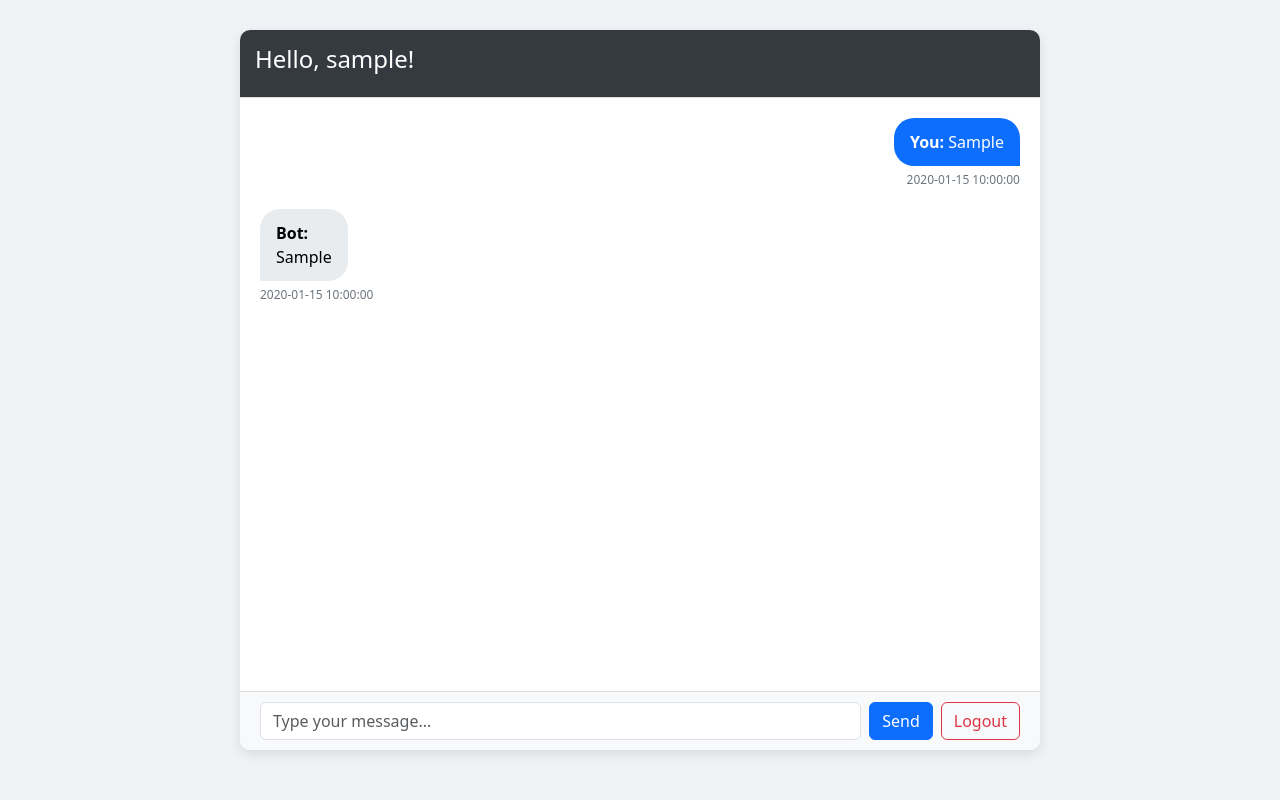
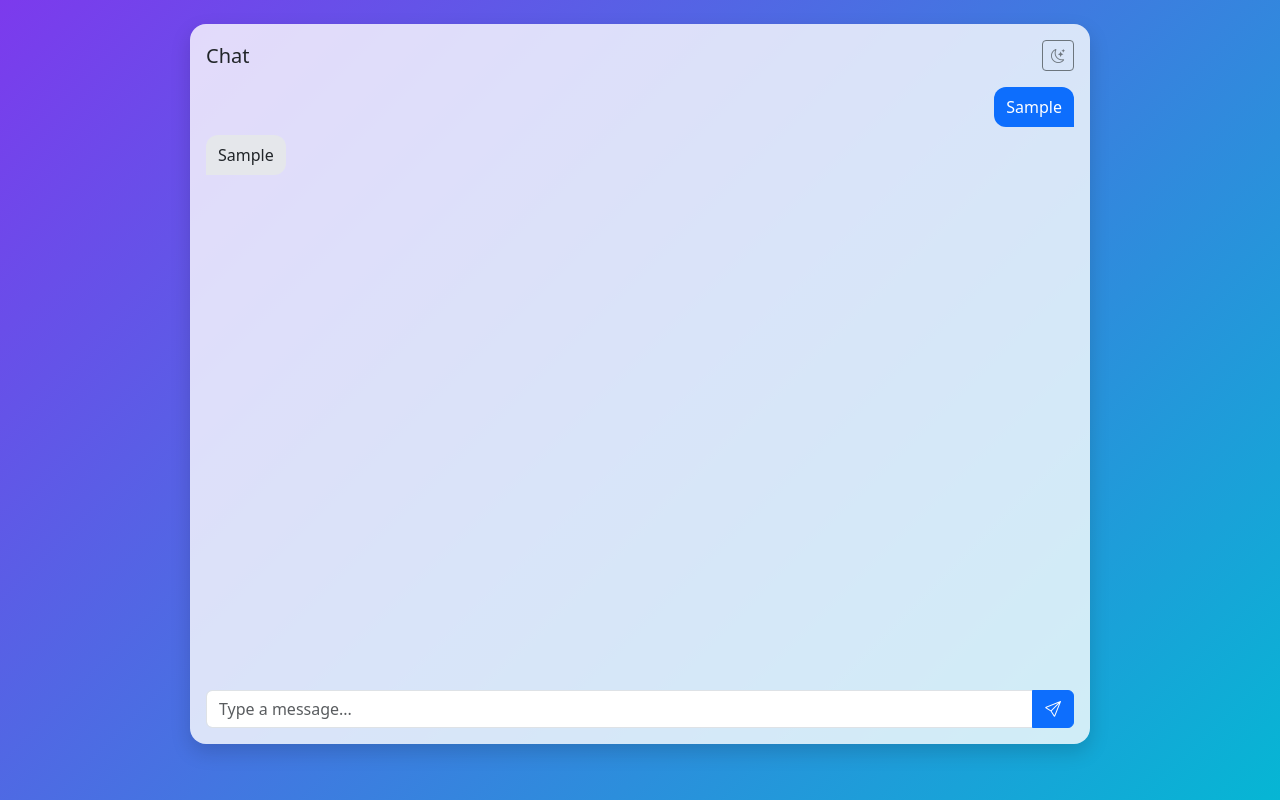
Before and after one commit to niranjanhegde-droid/chat-bot, a Flask app: page /chat in a window 1280 px wide. Run offline with Flask 3, Linux system fonts and the light colour scheme; the visitor is signed in with stand-in values (Sample User, id 1); tables that the repository leaves empty hold one stand-in row (values such as "Sample post").

Commit message:
front end changes done

```diff
--- a/templates/chat.html
+++ b/templates/chat.html
@@ -1,103 +1,52 @@
 <!DOCTYPE html>
-<html lang="en">
+<html lang="en" data-bs-theme="light">
 <head>
-    <meta charset="UTF-8">
-    <title>Chatbot</title>
-    <link href="https://cdn.jsdelivr.net/npm/bootstrap@5.3.0/dist/css/bootstrap.min.css" rel="stylesheet">
-    <style>
-        body {
-            background-color: #f1f2f6;
-        }
-        .chat-container {
-            max-width: 800px;
-            margin: 30px auto;
-            background: white;
-            border-radius: 10px;
-            box-shadow: 0 4px 12px rgba(0,0,0,0.1);
-            display: flex;
-            flex-direction: column;
-            height: 90vh;
-        }
-        .chat-header {
-            padding: 15px;
-            border-bottom: 1px solid #ddd;
-            background-color: #343a40;
-            color: white;
-            border-radius: 10px 10px 0 0;
-        }
-        .chat-messages {
-            flex: 1;
-            padding: 20px;
-            overflow-y: auto;
-        }
-        .chat-input {
-            border-top: 1px solid #ddd;
-            padding: 10px 20px;
-            background-color: #f8f9fa;
-            border-radius: 0 0 10px 10px;
-        }
-        .message {
-            margin-bottom: 20px;
-        }
-        .user-msg {
-            text-align: right;
-        }
-        .bot-msg {
-            text-align: left;
-        }
-        .bubble {
-            display: inline-block;
-            padding: 12px 16px;
-            border-radius: 20px;
-            max-width: 75%;
-        }
-        .user-msg .bubble {
-            background-color: #0d6efd;
-            color: white;
-            border-bottom-right-radius: 0;
-        }
-        .bot-msg .bubble {
-            background-color: #e9ecef;
-            color: #000;
-            border-bottom-left-radius: 0;
-        }
-        .timestamp {
-            font-size: 0.75rem;
-            color: #6c757d;
-            margin-top: 5px;
-        }
-    </style>
+<meta charset="utf-8">
+<meta name="viewport" content="width=device-width, initial-scale=1">
+<title>Chat</title>
+<link href="https://cdn.jsdelivr.net/npm/bootstrap@5.3.3/dist/css/bootstrap.min.css" rel="stylesheet">
+<link href="https://cdn.jsdelivr.net/npm/bootstrap-icons@1.11.3/font/bootstrap-icons.css" rel="stylesheet">
+<style>
+body { min-height:100vh; background:linear-gradient(135deg,#7c3aed,#06b6d4); }
+.chat-box { max-width:900px; margin:auto; border-radius:16px; box-shadow:0 8px 20px rgba(0,0,0,.15); background:rgba(255,255,255,.8); }
+[data-bs-theme="dark"] .chat-box { background:rgba(17,17,27,.85); }
+.msg { max-width:75%; }
+.msg-user { align-self:end; background:#0d6efd; color:#fff; border-radius:12px 12px 0 12px; padding:.5rem .75rem; }
+.msg-bot { align-self:start; background:#e5e7eb; border-radius:12px 12px 12px 0; padding:.5rem .75rem; }
+[data-bs-theme="dark"] .msg-bot { background:#333; color:#eee; }
+</style>
 </head>
 <body>
-<div class="chat-container">
-    <div class="chat-header">
-        <h4>Hello, {{ user.username }}!</h4>
-    </div>
-
-    <div class="chat-messages">
-        {% for chat in history %}
-            <div class="message user-msg">
-                <div class="bubble"><strong>You:</strong> {{ chat.prompt }}</div>
-                <div class="timestamp">{{ chat.timestamp }}</div>
-            </div>
-            <div class="message bot-msg">
-                <div class="bubble"><strong>Bot:</strong><br>{{ chat.response | safe }}</div>
-                <div class="timestamp">{{ chat.timestamp }}</div>
-            </div>
-        {% endfor %}
-    </div>
-
-    <form method="POST" class="chat-input d-flex">
-        <input type="text" name="prompt" class="form-control me-2" placeholder="Type your message..." required>
-        <button class="btn btn-primary" type="submit">Send</button>
-        <a href="/logout" class="btn btn-outline-danger ms-2">Logout</a>
-    </form>
+<div class="container py-4">
+<div class="chat-box d-flex flex-column p-3" style="height:90vh">
+<div class="d-flex justify-content-between align-items-center mb-3">
+<h5 class="m-0">Chat</h5>
+<button class="btn btn-sm btn-outline-secondary" id="themeToggle"><i id="themeIcon" class="bi bi-moon-stars"></i></button>
+</div>
+<div id="chatMessages" class="flex-grow-1 overflow-auto d-flex flex-column gap-2">
+{% for chat in history %}
+<div class="msg msg-user">{{ chat.prompt }}</div>
+<div class="msg msg-bot">{{ chat.response | safe }}</div>
+{% endfor %}
+</div>
+<form method="POST" class="mt-3">
+<div class="input-group">
+<input type="text" name="prompt" class="form-control" placeholder="Type a message..." required>
+<button class="btn btn-primary" type="submit"><i class="bi bi-send"></i></button>
+</div>
+</form>
+</div>
 </div>
 
+
+<script src="https://cdn.jsdelivr.net/npm/bootstrap@5.3.3/dist/js/bootstrap.bundle.min.js"></script>
 <script>
-    // Auto-scroll to the bottom of chat
-    const chatMessages = document.querySelector('.chat-messages');
-    chatMessages.scrollTop = chatMessages.scrollHeight;
+const chatMessages=document.getElementById('chatMessages');chatMessages.scrollTop=chatMessages.scrollHeight;
+const preferred=localStorage.getItem('theme')||'light';document.documentElement.setAttribute('data-bs-theme',preferred);
+const themeIcon=document.getElementById('themeIcon');
+const setIcon=()=>themeIcon.className=(document.documentElement.getAttribute('data-bs-theme')==='dark')?'bi bi-sun':'bi bi-moon-stars';
+setIcon();
+document.getElementById('themeToggle').onclick=()=>{const cur=document.documentElement.getAttribute('data-bs-theme');const next=cur==='dark'?'light':'dark';document.documentElement.setAttribute('data-bs-theme',next);localStorage.setItem('theme',next);setIcon();};
 </script>
 </body>
 </html>
```
Also changed, not shown: templates/login.html (+46 -16 lines), templates/register.html (+38 -12 lines).
